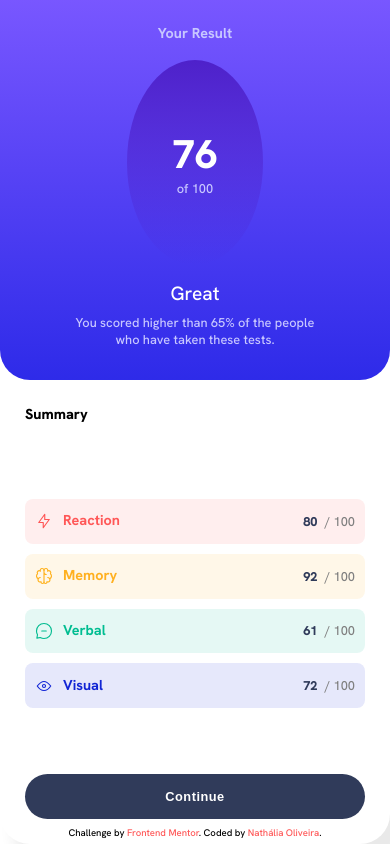
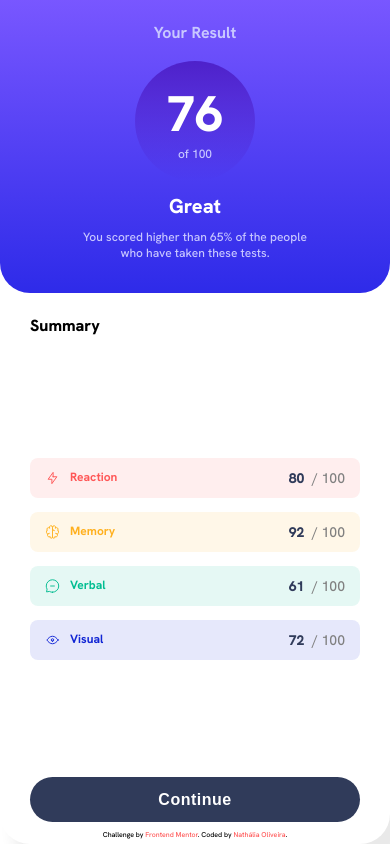
Before and after one commit to nathsantoliver/results-summary-component-main, a plain HTML site: page index.html in a window 390 px wide. Drawn offline with Linux system fonts and the light colour scheme.

Commit message:
fixing card and font sizes

```diff
--- a/assets/css/style.css
+++ b/assets/css/style.css
@@ -29,7 +29,7 @@ Font Weight: 500, 700, 800
 /* CARD */
 body {
     background-color: var(--white);
-    width: 100vw;
+    max-width: 100%;
     height: 100vh;
     display: flex;
     align-items: center;
@@ -38,8 +38,8 @@ body {
 
 .card {
     /* border:2px solid red; */
-    width: 40vw;
-    height: 40vh;
+    width: 650px;
+    height: 450px;
     margin: auto;
     border-radius: 30px;
     display: flex;
@@ -51,9 +51,8 @@ body {
     background-image: linear-gradient(var(--light-slate-blue), var(--light-royal-blue));
     width: 50%;
     height: 100%;
-    padding: 1.5rem 3rem 2rem;
+    padding: 35px 48px;
     border-radius: 30px;
-    /* display: none; */
     display: flex;
     flex-direction: column;
     justify-content: space-between;
@@ -63,15 +62,15 @@ body {
 
 .section_results .section_title {
     color: var(--light-lavender);
-    font-size: .9rem;
+    font-size: 22px;
     font-weight: 700;
     padding-bottom: 10px;
 }
 
 .result_value {
     background: linear-gradient(var(--violet-blue), var(--persian-blue));
-    width: 120px;
-    height: 120px;
+    width: 180px;
+    height: 180px;
     border-radius: 50%;
     display: flex;
     flex-direction: column;
@@ -80,25 +79,25 @@ body {
 }
 
 .result_value span {
-    font-size: .8rem;
+    font-size: 16px;
     color: var(--light-lavender);
 }
 
 .result_value .result_media {
-    font-size: 2.5rem;
+    font-size: 70px;
     color: var(--white);
     font-weight: 800;
 }
 
 .section_results h1 {
     color: var(--white);
-    font-size: 1.2rem;
-    /* padding-top: 0px; */
+    font-size: 32px;
+    font-weight: 800;
 }
 
 .section_results p {
     color: var(--light-lavender);
-    font-size: .8rem;
+    font-size: 16px;
 }
 
 /* SUMMARY SECTION */
@@ -106,14 +105,14 @@ body {
     background-color: transparent;
     width: 50%;
     height: 100%;
-    padding: 25px 25px;
+    padding: 35px 30px;
     display: flex;
     flex-direction: column;
     justify-content: space-between;
 }
 
 .section_summary .section_title {
-    font-size: .9rem;
+    font-size: 22px;
     font-weight: 800;
     text-align: start;
     padding-bottom: 20px;
@@ -121,9 +120,9 @@ body {
 
 .section_summary ul li {
     width: 100%;
-    height: 2.2rem;
+    height: 50px;
     border-radius: 8px;
-    margin-bottom: 10px;
+    margin-bottom: 14px;
     display: flex;
     justify-content: space-between;
     align-items: center;
@@ -135,12 +134,12 @@ body {
 
 .summary_category img {
     padding: 0 10px;
-    width: 38px;
-    height: 20px;
+    width: 40px;
+    height: 22px;
 }
 
 .summary_category h3 {
-    font-size: .9rem;
+    font-size: 16px;
     font-weight: 700;
 }
 
@@ -178,7 +177,7 @@ body {
 
 .summary_value {
     color: #808080;
-    font-size: .8rem;
+    font-size: 16px;
     font-weight: 800;
     padding-right: 10px;
 }
@@ -191,9 +190,9 @@ body {
 
 .section_summary button {
     width: 100%;
-    height: 2.8rem;
+    height: 50px;
     color: var(--white);
-    font-size: .8rem;
+    font-size: 16px;
     font-weight: 700;
     letter-spacing: .5px;
     background-color: var(--dark-gray-blue);
@@ -203,7 +202,7 @@ body {
 
 /* FOOTER */
 .attribution {
-    font-size: 0.6rem;
+    font-size: 9px;
     position: absolute;
     bottom: 5px;
     left: 8%;
@@ -225,31 +224,77 @@ body {
 
     /* RESULTS SECTION */
     .section_results {
-        width: 100vw;
-        height: 45vh;
+        width: 100%;
+        height: 300px;
+        padding: 22px 20px;
         border-radius: 0 0 30px 30px;
-        gap: 8px;
+        /* gap: 8px; */
+    }
+
+    .section_results .section_title {
+        font-size: 16px;
+        padding-bottom: 18px;
     }
 
     .result_value {
-        width: 35vw;
-        height: 85vh;
+        width: 120px;
+        height: 120px;
+    }
+
+    .result_value span {
+        font-size: 12px;
+    }
+
+    .result_value .result_media {
+        font-size: 50px;
     }
 
     .section_results h1 {
-        padding-top: 8px;
+        font-size: 20px;
+        padding-top: 12px;
     }
 
     .section_results p {
-        padding: 0 25px 0 25px;
+        font-size: 12px;
+        padding: 10px 60px;
     }
 
     /* SUMMARY SECTION */
     .section_summary {
-        width: 100vw;
+        width: 100%;
+        padding: 22px 30px;
+    }
+
+    .section_summary .section_title {
+        font-size: 16px;
+        padding-bottom: 18px;
     }
 
     .section_summary ul li {
-        height: 2.8rem;
+        height: 40px;
+        padding: 0 5px;
+    }
+
+    .summary_category img {
+        width: 35px;
+        height: 18px;
+    }
+
+    .summary_category h3 {
+        font-size: 12px;
+    }
+
+    .summary_value {
+        font-size: 14px;
+    }
+
+    .section_summary button {
+        height: 45px;
+        font-size: 16px;
+    }
+
+    /* FOOTER */
+    .attribution {
+        font-size: 7px;
     }
 }
```
